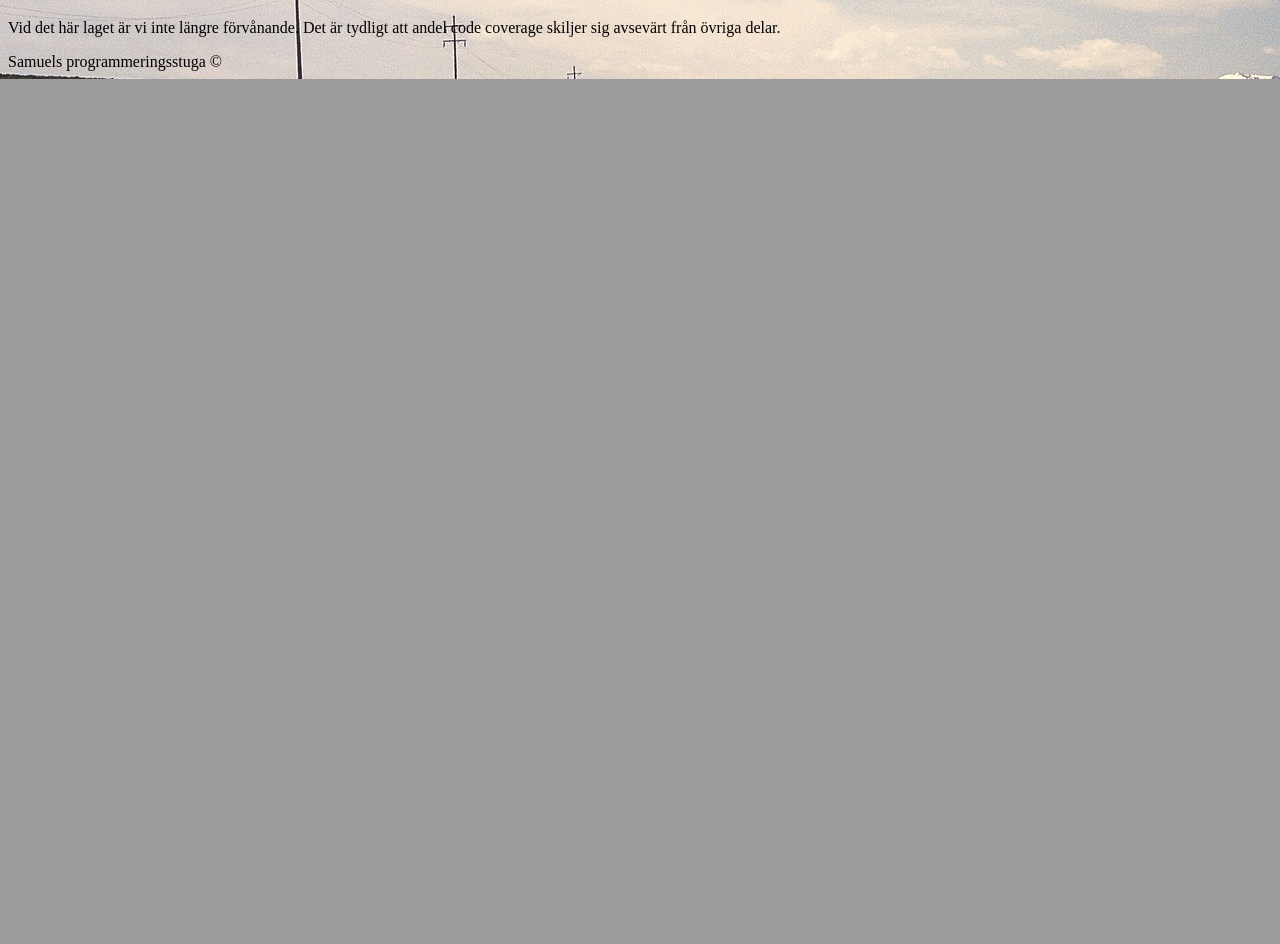
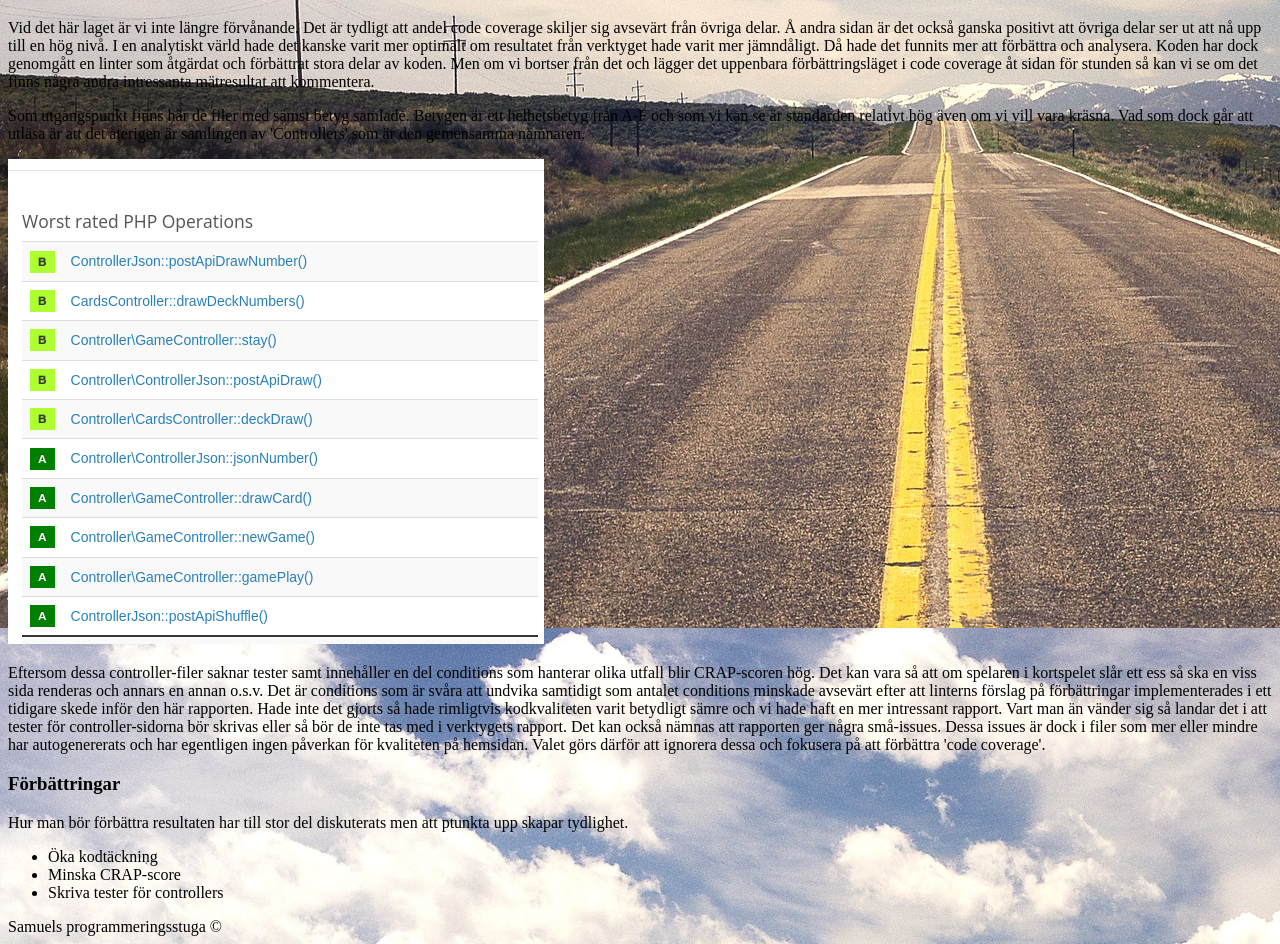
Before and after one commit to elstarkov/mvc, a Symfony app: template templates/metrics/metrics.html.twig in a window 1280 px wide. Shown: the part 1932-2876 px from the top of the page. Before the commit the page ends 2011 px from the top, so only its background shows below. Run offline with Twig, Linux system fonts and the light colour scheme; the template is opened without the code that fills it, so the values that code supplies are empty; some libraries are stand-ins or nearby versions.

Commit message:
More analysis. Currently at 'improvements'.

```diff
--- a/templates/metrics/metrics.html.twig
+++ b/templates/metrics/metrics.html.twig
@@ -66,7 +66,7 @@
     runt 18 medan de gröna cirklarna ligger mellan ett och tre. Som ett extra mått kan man också utläsa att ökad komplexitet kan leda till svårunderhållen kod.
     Vi bör nog ta en titt på Controller-klasserna.
 </p>
-    <img src="{{ asset('img/phpmetrics.png') }}" alt="">
+    <img src="{{ asset('img/phpmetrics.png') }}" alt="phpmetrics">
 
 <h3>Scrutinizer</h3>
 
@@ -85,7 +85,40 @@
     <img src="https://scrutinizer-ci.com/g/elstarkov/mvc/badges/code-intelligence.svg?b=main" alt="code intelligence">
 
 <p>
-    Vid det här laget är vi inte längre förvånande. Det är tydligt att andel code coverage skiljer sig avsevärt från övriga delar.
+    Vid det här laget är vi inte längre förvånande. Det är tydligt att andel code coverage skiljer sig avsevärt från övriga delar. Å andra sidan är det också
+    ganska positivt att övriga delar ser ut att nå upp till en hög nivå. I en analytiskt värld hade det kanske varit mer optimalt om resultatet från verktyget
+    hade varit mer jämndåligt. Då hade det funnits mer att förbättra och analysera. Koden har dock genomgått en linter som åtgärdat och förbättrat stora delar av
+    koden. Men om vi bortser från det och lägger det uppenbara förbättringsläget i code coverage åt sidan för stunden så kan vi se om det finns några andra
+    intressanta mätresultat att kommentera.
+</p>
+<p>
+    Som utgångspunkt finns här de filer med sämst betyg samlade. Betygen är ett helhetsbetyg från A-F och som vi kan se är standarden relativt hög även om vi vill
+    vara kräsna. Vad som dock går att utläsa är att det återigen är samlingen av 'Controllers' som är den gemensamma nämnaren.
+</p>
+    <img src="{{ asset('img/scrut.png') }}" alt="scrut">
+
+<p>
+    Eftersom dessa controller-filer saknar tester samt innehåller en del conditions som hanterar olika utfall blir CRAP-scoren hög. Det kan vara så att om spelaren
+    i kortspelet slår ett ess så ska en viss sida renderas och annars en annan o.s.v. Det är conditions som är svåra att undvika samtidigt som antalet conditions
+    minskade avsevärt efter att linterns förslag på förbättringar implementerades i ett tidigare skede inför den här rapporten. Hade inte det gjorts så hade
+    rimligtvis kodkvaliteten varit betydligt sämre och vi hade haft en mer intressant rapport. Vart man än vänder sig så landar det i att tester för
+    controller-sidorna bör skrivas eller så bör de inte tas med i verktygets rapport. Det kan också nämnas att rapporten ger några små-issues. Dessa issues
+    är dock i filer som mer eller mindre har autogenererats och har egentligen ingen påverkan för kvaliteten på hemsidan. Valet görs därför att ignorera
+    dessa och fokusera på att förbättra 'code coverage'.
+</p>
+
+<h3>Förbättringar</h3>
+<p>
+    Hur man bör förbättra resultaten har till stor del diskuterats men att ptunkta upp skapar tydlighet.
+</p>
+
+<ul>
+    <li>Öka kodtäckning</li>
+    <li>Minska CRAP-score</li>
+    <li>Skriva tester för controllers</li>
+</ul>
+
+<!--Fortsätt från: Implementera sedan förbättringarna.-->
 
 
 {% endblock %}
```
Also changed, not shown: public/img/scrut.png (added).
